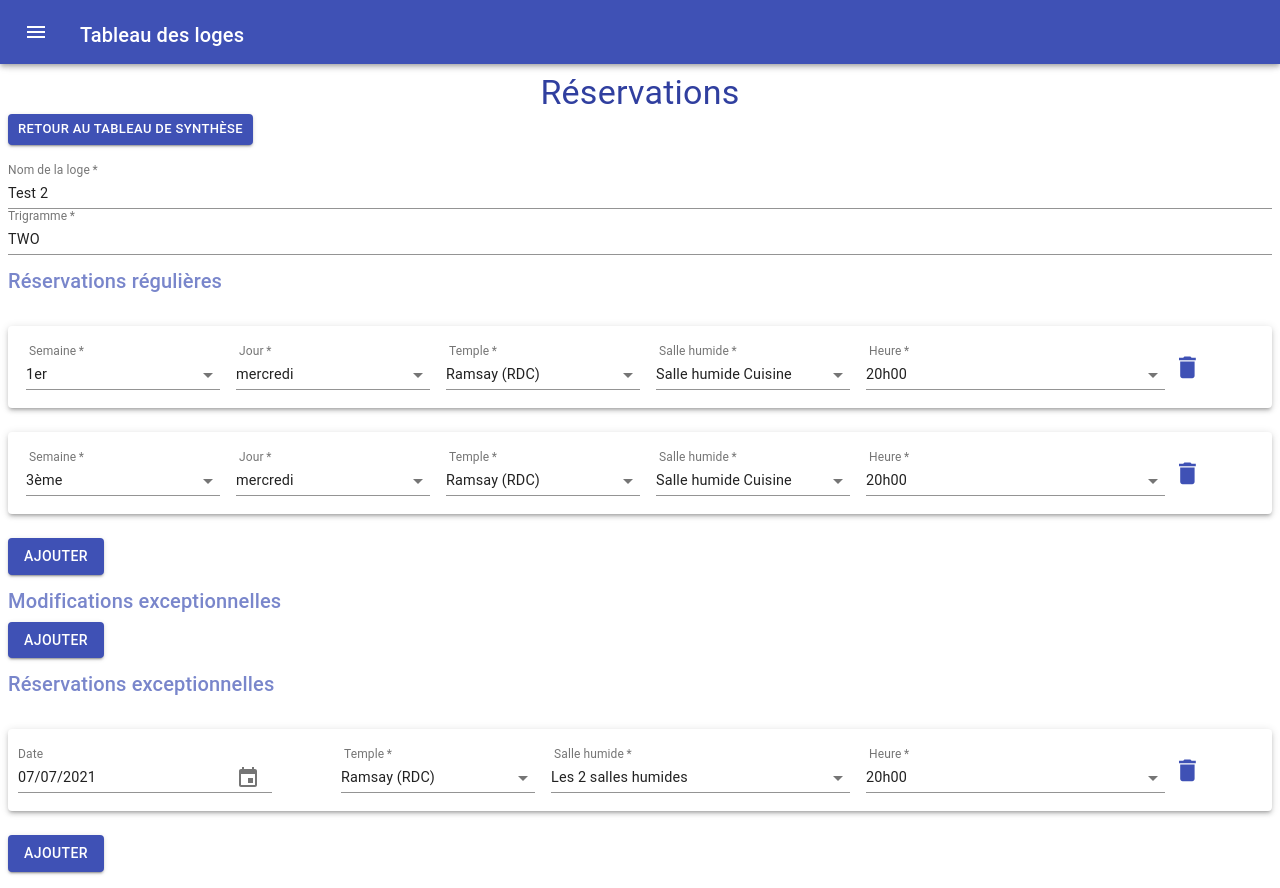
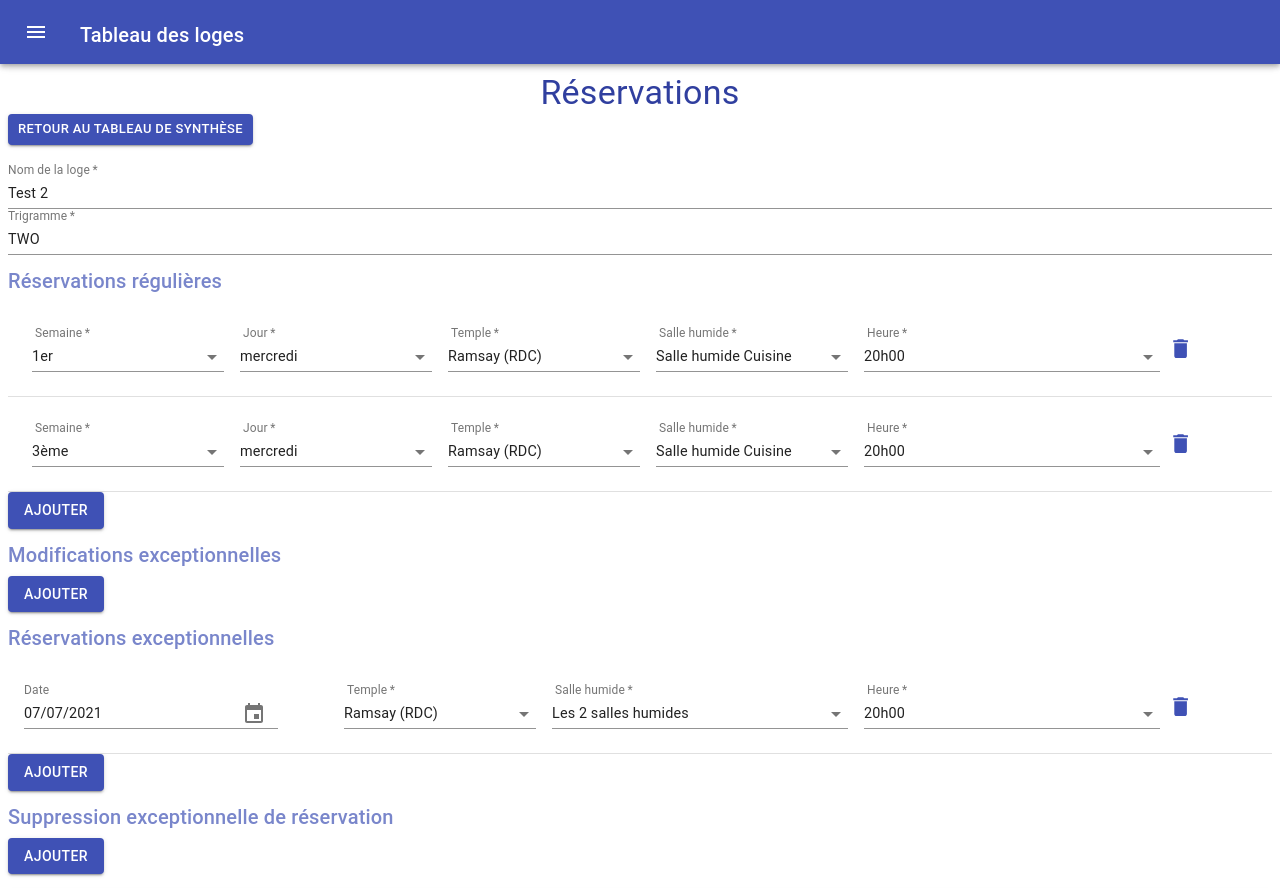
Before and after one commit to snoopytbe/react-cjutxp, a React (Create React App) app: page /Occupation/1 in a window 1280 px wide. Shown: the top 888 px of the page. Built offline with nearby package versions, Linux system fonts and the light colour scheme.

Commit message:
9 files modified, 2 added

```diff
--- /dev/null
+++ b/src/components/Occupation/FieldComponent.js
@@ -0,0 +1,51 @@
+import React from "react";
+import { Button, Typography } from "@material-ui/core";
+import TableOccupation from "./TableOccupation";
+import Table from "@material-ui/core/Table";
+import TableBody from "@material-ui/core/TableBody";
+import TableCell from "@material-ui/core/TableCell";
+import TableContainer from "@material-ui/core/TableContainer";
+import TableRow from "@material-ui/core/TableRow";
+
+export default function FieldComponent(props) {
+  const { fieldArrays, field, onChangeHandler, onClickAdd, control } = props;
+
+  return (
+    <>
+      <Typography variant="h6">{fieldArrays[field].title}</Typography>
+      {fieldArrays[field].fields.map((item, index) => {
+        return (
+          <React.Fragment key={item.id}>
+            <TableContainer>
+              <Table aria-label="simple table">
+                <TableBody>
+                  <TableRow>
+                    <TableCell>
+                      <TableOccupation
+                        field={field}
+                        oneLogeBooking={fieldArrays[field].fields}
+                        removeHandler={fieldArrays[field].remove}
+                        limit={fieldArrays[field].limit}
+                        highlight={fieldArrays[field].highlight}
+                        bookingIndex={index}
+                        control={control}
+                        onChangeHandler={onChangeHandler}
+                      />
+                    </TableCell>
+                  </TableRow>
+                </TableBody>
+              </Table>
+            </TableContainer>
+          </React.Fragment>
+        );
+      })}
+      <Button
+        variant="contained"
+        color="primary"
+        onClick={() => onClickAdd(field)}
+      >
+        Ajouter
+      </Button>
+    </>
+  );
+}
--- a/src/components/Occupation/Occupation.js
+++ b/src/components/Occupation/Occupation.js
@@ -3,64 +3,28 @@ import { useForm, useFieldArray } from "react-hook-form";
 import { TextField, Button, Typography } from "@material-ui/core";
 import { getListeDates, getListeDateFromField } from "./occupationMethods";
 import Calendrier from "../Calendrier/Calendrier";
-import PaperFieldOccupation from "./PaperFieldOccupation";
 import { useHistory } from "react-router-dom";
 import DialogAddOccupation from "./DialogAddOccupation";
-import { modeleFormulaire } from "../../data/constantes";
+import FieldComponent from "./FieldComponent";
 
 // Affiche le formulaire d'occupation de la loge "id"
 export default function Occupation(props) {
   const { logeBooking, setLogeBooking, id } = props;
+
   const [open, setOpen] = React.useState(false);
   const [typeEdit, setTypeEdit] = React.useState("");
   const [highlight, setHighlight] = React.useState([]);
   const [limit, setLimit] = React.useState([]);
 
+  // Liste des dates avec une réservation
+  const [listeDates, setListeDates] = React.useState(
+    getListeDates(logeBooking[id])
+  );
+
   // Création du formulaire initialisé avec les données de la loge
   const { control, handleSubmit, register, getValues, reset } = useForm({
     defaultValues: logeBooking[id]
   });
-
-  const {
-    fields: regulierFields,
-    append: regulierAppend,
-    remove: regulierRemove
-  } = useFieldArray({
-    control,
-    name: "regulier"
-  });
-
-  const {
-    fields: modificationFields,
-    append: modificationAppend,
-    remove: modificationRemove
-  } = useFieldArray({
-    control,
-    name: "modification"
-  });
-
-  const {
-    fields: exceptionnelFields,
-    append: exceptionnelAppend,
-    remove: exceptionnelRemove
-  } = useFieldArray({
-    control,
-    name: "exceptionnel"
-  });
-
-  const {
-    fields: suppressionFields,
-    append: suppressionAppend,
-    remove: suppressionRemove
-  } = useFieldArray({
-    control,
-    name: "suppression"
-  });
-
-  // Liste des dates avec une réservation
-  const [listeDates, setListeDates] = React.useState(
-    getListeDates(logeBooking[id])
-  );
 
   const onChangeHandler = () => {
     // Mise à jour suite au changement
@@ -95,37 +59,57 @@ export default function Occupation(props) {
 
   var history = useHistory();
 
-  function commonProps(index) {
-    return {
-      bookingIndex: index,
-      control: control,
-      onChangeHandler: onChangeHandler
-    };
+  const fieldArrays = {
+    regulier: {
+      title: "Réservations régulières",
+      typeEdit: "add_regulier",
+      limit: [],
+      highlight: []
+    },
+    modification: {
+      title: "Modifications exceptionnelles",
+      typeEdit: "modify_regulier",
+      limit: getListeDateFromField(getValues(), "regulier"),
+      highlight: listeDates
+    },
+    exceptionnel: {
+      title: "Réservations exceptionnelles",
+      typeEdit: "add",
+      limit: getListeDates(getValues(), true),
+      highlight: listeDates
+    },
+    suppression: {
+      title: "Suppression exceptionnelle de réservation",
+      typeEdit: "delete",
+      limit: listeDates,
+      highlight: listeDates
+    }
+  };
+
+  Object.keys(fieldArrays)?.map(
+    field =>
+      ({
+        fields: fieldArrays[field].fields,
+        remove: fieldArrays[field].remove
+      } = useFieldArray({
+        control,
+        name: field
+      }))
+  );
+
+  function onClickAdd(field) {
+    setTypeEdit(fieldArrays[field].typeEdit);
+    setLimit(fieldArrays[field].limit);
+    setHighlight(fieldArrays[field].highlight);
+    setOpen(true);
   }
 
-  function onClickAdd(field) {
-    switch (field) {
-      case "regulier":
-        setTypeEdit("add_regulier");
-        break;
-
-      case "modification":
-        setTypeEdit("modify_regulier");
-        setLimit(getListeDateFromField(getValues(), "regulier"));
-        setHighlight(listeDates);
-        break;
-
-      case "exceptionnel":
-        setTypeEdit("add");
-        setLimit(getListeDates(getValues(),true))
-        setHighlight(listeDates);
-        break;
-
-      default:
-    }
-
-    setOpen(true);
-  }
+  const commonFieldComponentProps = {
+    fieldArrays: fieldArrays,
+    onChangeHandler: onChangeHandler,
+    onClickAdd: onClickAdd,
+    control: control
+  };
 
   return (
     <div style={{ flexGrow: 1 }}>
@@ -159,98 +143,12 @@ export default function Occupation(props) {
           inputRef={register}
         />
 
-        <Typography variant="h6">Réservations régulières</Typography>
-
-        {regulierFields.map((item, index) => {
+        {Object.keys(fieldArrays)?.map(field => {
           return (
-            <React.Fragment key={item.id}>
-              <PaperFieldOccupation
-                field="regulier"
-                oneLogeBooking={regulierFields}
-                removeHandler={regulierRemove}
-                {...commonProps(index)}
-              />
-            </React.Fragment>
+            <FieldComponent {...commonFieldComponentProps} field={field} />
           );
         })}
-        <Button
-          variant="contained"
-          color="primary"
-          onClick={() => onClickAdd("regulier")}
-        >
-          Ajouter
-        </Button>
 
-        <Typography variant="h6">Modifications exceptionnelles</Typography>
-
-        {modificationFields.map((item, index) => {
-          return (
-            <React.Fragment key={item.id}>
-              <PaperFieldOccupation
-                field="modification"
-                oneLogeBooking={modificationFields}
-                removeHandler={modificationRemove}
-                limit={getListeDateFromField(getValues(), "regulier")}
-                highlight={listeDates}
-                {...commonProps(index)}
-              />
-            </React.Fragment>
-          );
-        })}
-        <Button
-          variant="contained"
-          color="primary"
-          onClick={() => onClickAdd("modification")}
-        >
-          Ajouter
-        </Button>
-
-        <Typography variant="h6">Réservations exceptionnelles</Typography>
-
-        {exceptionnelFields.map((item, index) => {
-          return (
-            <React.Fragment key={item.id}>
-              <PaperFieldOccupation
-                field="exceptionnel"
-                oneLogeBooking={exceptionnelFields}
-                removeHandler={exceptionnelRemove}
-                highlight={listeDates}
-                {...commonProps(index)}
-              />
-            </React.Fragment>
-          );
-        })}
-        <Button
-          variant="contained"
-          color="primary"
-          onClick={() => onClickAdd("exceptionnel")}
-        >
-          Ajouter
-        </Button>
-
-        <Typography variant="h6">
-          Suppression exceptionnelle de réservation
-        </Typography>
-
-        {suppressionFields.map((item, index) => {
-          return (
-            <React.Fragment key={item.id}>
-              <PaperFieldOccupation
-                index={index}
-                field="suppression"
-                oneLogeBooking={suppressionFields}
-                removeHandler={suppressionRemove}
-                limit={listeDates}
-                highlight={listeDates}
-                {...commonProps(index)}
-              />
-            </React.Fragment>
-          );
-        })}
-        <Typography variant="h6" />
-        <Button variant="contained" color="primary" type="submit">
-          Valider
-        </Button>
         <Typography variant="h6" />
         {calendrierMemoized}
       </form>
--- a/src/components/Occupation/PaperFieldOccupation.js
+++ b/src/components/Occupation/PaperFieldOccupation.js
@@ -11,14 +11,11 @@ function ControllerSwitch(props) {
   const { type, ...controllerProperties } = props;
 
   switch (type) {
-    case "Select":
-      return <ControllerSelect {...controllerProperties} />;
-      break;
     case "DatePicker":
       return <ControllerDatePicker {...controllerProperties} />;
-      break;
+    case "Select":
     default:
-      "";
+      return <ControllerSelect {...controllerProperties} />;
   }
 }
 
--- /dev/null
+++ b/src/components/Occupation/TableOccupation.js
@@ -0,0 +1,74 @@
+import React from "react";
+import { Grid } from "@material-ui/core";
+import ControllerSelect from "../ReactHookedForm/ControllerSelect";
+import ControllerDatePicker from "../ReactHookedForm/ControllerDatePicker";
+import Delete from "../ReactHookedForm/Delete";
+import { modeleFormulaire } from "../../data/constantes";
+
+// Permet de choisir le controller à appliquer en fonction  de son type et de fixer la valeur par défaut
+function ControllerSwitch(props) {
+  const { type, ...controllerProperties } = props;
+
+  switch (type) {
+    case "DatePicker":
+      return <ControllerDatePicker {...controllerProperties} />;
+    case "Select":
+    default:
+      return <ControllerSelect {...controllerProperties} />;
+  }
+}
+
+export default function PaperFieldOccupation(props) {
+  const {
+    bookingIndex,
+    field, // nom du champs apparaissant dans le PaperField
+    control,
+    onChangeHandler,
+    removeHandler,
+    oneLogeBooking, // objet décrivant la réservation de la loge
+    noDelete,
+    ...others
+  } = props;
+
+  const GridContainerProp = {
+    direction: "row",
+    justify: "flex-start",
+    alignItems: "center",
+    spacing: 2
+  };
+
+  return (
+    <Grid {...GridContainerProp} container>
+      {modeleFormulaire[field].map(item => {
+        return (
+          <React.Fragment key={item.id}>
+            <Grid item xs={item.xs} sm={item.sm}>
+              <ControllerSwitch
+                name={`${field}[${bookingIndex}].${item.nom}`}
+                dataName={item.nom}
+                control={control}
+                onChangeHandler={onChangeHandler}
+                required={true}
+                label={item.displayName}
+                listeChoix={item.liste ?? ""}
+                defaultValue={oneLogeBooking[bookingIndex]?.[item.nom] ?? ""}
+                type={item.type}
+                {...others}
+              />
+            </Grid>
+          </React.Fragment>
+        );
+      })}
+
+      {!noDelete && (
+        <Grid item xs={1} sm={1}>
+          <Delete
+            maxIndex={oneLogeBooking.length}
+            removeHandler={removeHandler}
+            index={bookingIndex}
+          />
+        </Grid>
+      )}
+    </Grid>
+  );
+}
--- a/src/components/Occupation/occupationMethods.js
+++ b/src/components/Occupation/occupationMethods.js
@@ -51,7 +51,7 @@ function occupationReguliereToDate(occupation, mois) {
 }
 
 // Permet d'obtenir la liste de dates des tenues pour un field donné
-export function getListeDateFromField(oneLogeBooking, field, inverse = false) {
+export function getListeDateFromField(oneLogeBooking, field) {
   var liste = [];
   if (oneLogeBooking?.hasOwnProperty(field)) {
     oneLogeBooking[field].forEach(item => {
--- a/src/components/ReactHookedForm/ControllerDatePicker.js
+++ b/src/components/ReactHookedForm/ControllerDatePicker.js
@@ -47,6 +47,8 @@ export default function ControllerDatePicker(props) {
     return result;
   }
 
+  // Calcule une valeur par default
+  // Il s'agit de la première date à partir d'aujourd'hui qui est possible (pas OutLimits)
   function computeDefaultValue() {
     var result = defaultValue;
     if (defaultValue === "") {
@@ -70,7 +72,7 @@ export default function ControllerDatePicker(props) {
         {...other}
         name={name}
         control={control}
-        defaultValue={defaultValue === "" ? computeDefaultValue : defaultValue} // utiliser la valeur null permet d'avoir le "empty label" du DatePicker
+        defaultValue={defaultValue === "" ? computeDefaultValue : defaultValue}
         rules={{ required: { required } }}
         render={({ value, onChange }) => (
           <KeyboardDatePicker
--- a/src/components/Synthese/TableauSynthese.js
+++ b/src/components/Synthese/TableauSynthese.js
@@ -10,9 +10,9 @@ import { renderCellExpand } from "./renderCellExpand";
 const theme = createMuiTheme(frFR);
 
 export default function TableauSynthese(props) {
-  //const [logeBooking, setlogeBooking] = useStateWithLocalStorage("logeBooking", initialValues);
+  const { logeBooking } = props;
+
   var history = useHistory();
-  const { logeBooking, setLogeBooking } = props;
 
   const columns = [
     {
--- a/src/components/navigation/Drawer.js
+++ b/src/components/navigation/Drawer.js
@@ -58,7 +58,7 @@ export default function MyDrawer({ open, onClose, onItemClick }) {
         <Route
           exact
           path="/"
-          render={() => <TableauSynthese logeBooking={logeBooking} setLogeBooking={setLogeBooking}/>}
+          render={() => <TableauSynthese logeBooking={logeBooking} />}
         />
         <Route
           path="/Occupation/:id"
```
Also changed, not shown: src/components/Occupation/EditOccupationWindow.js (+7 -7 lines), src/data/initialValues.js (+5 -15 lines), todo.txt.
